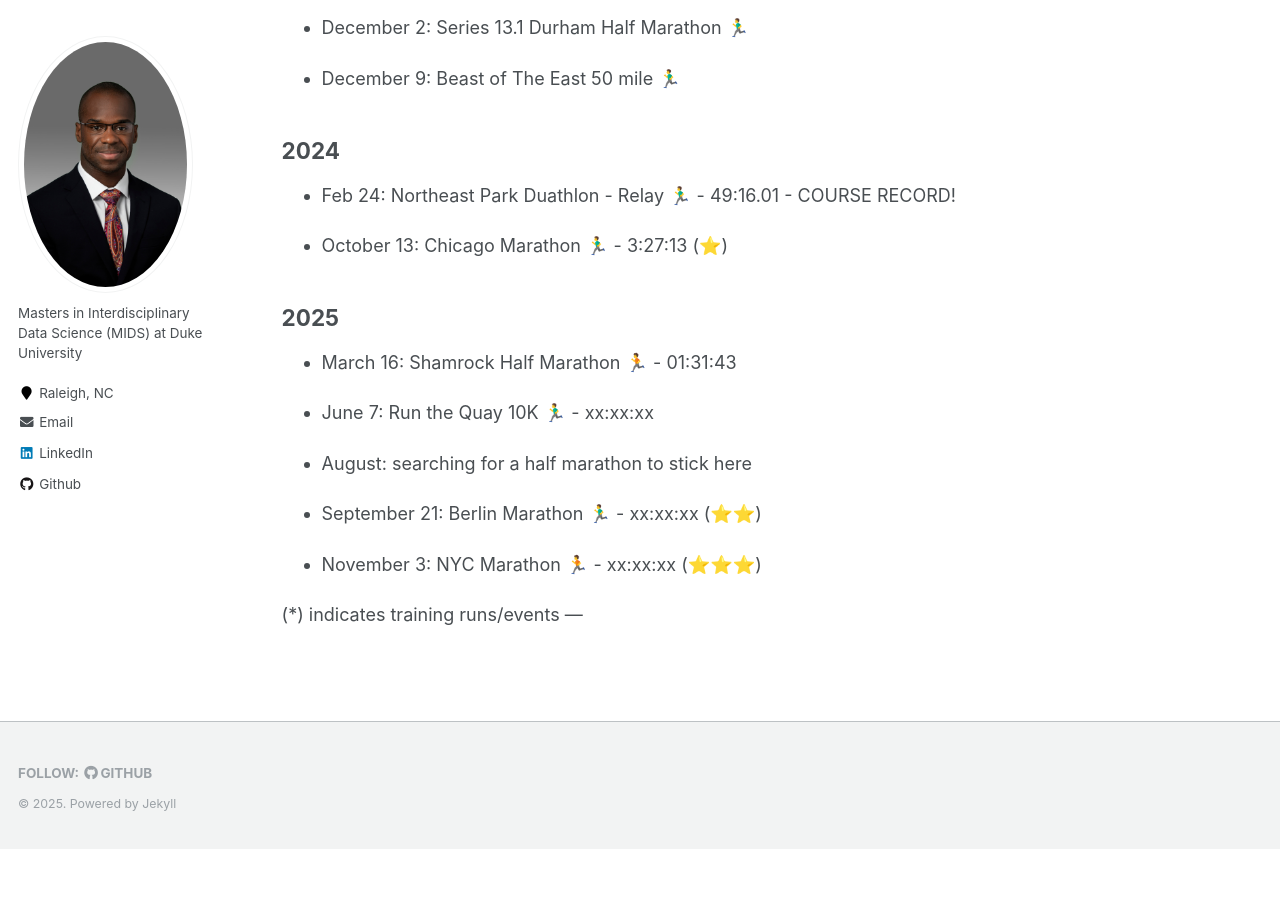
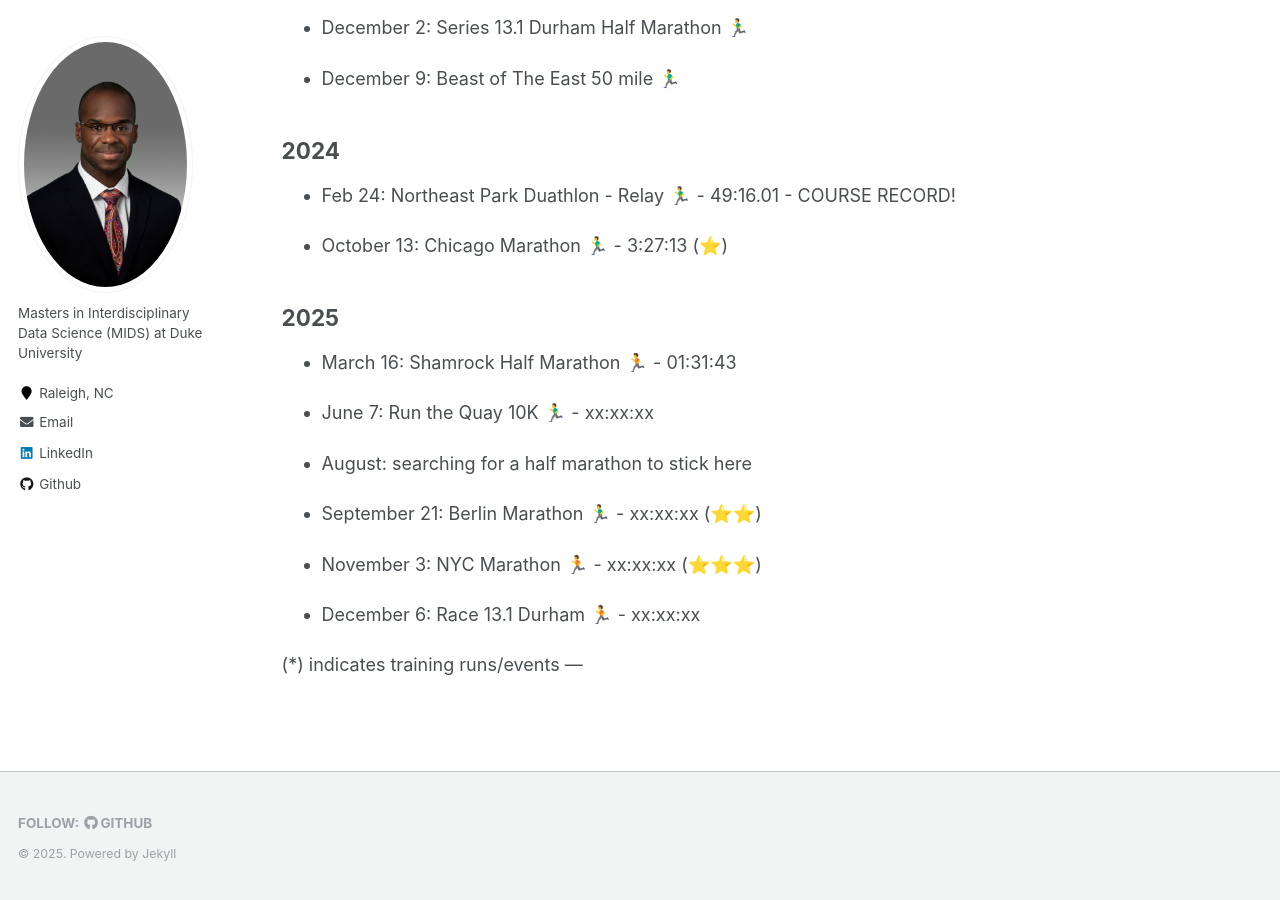
Before and after one commit to caratliff/caratliff.github.io, a Jekyll site: the page built from _pages/race-calendar.md, in a window 1280 px wide and 900 px high, scrolled down 1766 px. Built offline with Jekyll 4.4.1, drawn with Linux system fonts in a browser that asks for light colours; before the commit the page ends 2615 px from its top, so only the background shows below that.

Commit message:
Update race-calendar.md

```diff
--- a/_pages/race-calendar.md
+++ b/_pages/race-calendar.md
@@ -88,6 +88,7 @@ permalink: /race-calendar/
 
 - November 3: NYC Marathon 🏃 - xx:xx:xx (⭐⭐⭐)
 
+- December 6: Race 13.1 Durham 🏃 - xx:xx:xx
 
 (*) indicates training runs/events
 <!-- One 70.3, one 13.1, one 140.6, and one 26.2 every year -->
```
